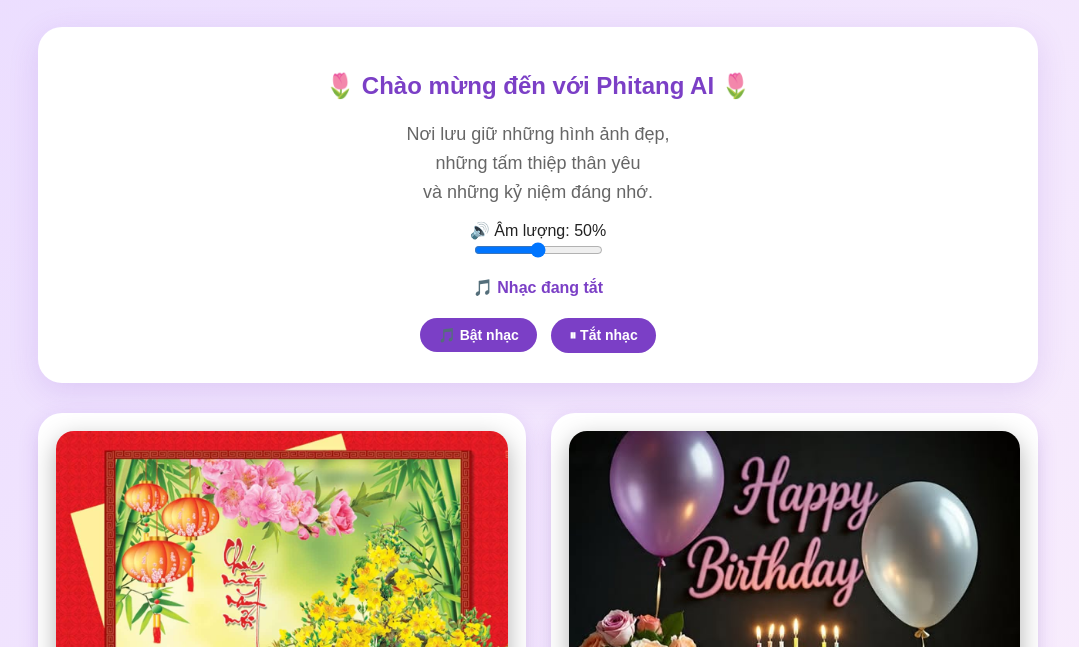
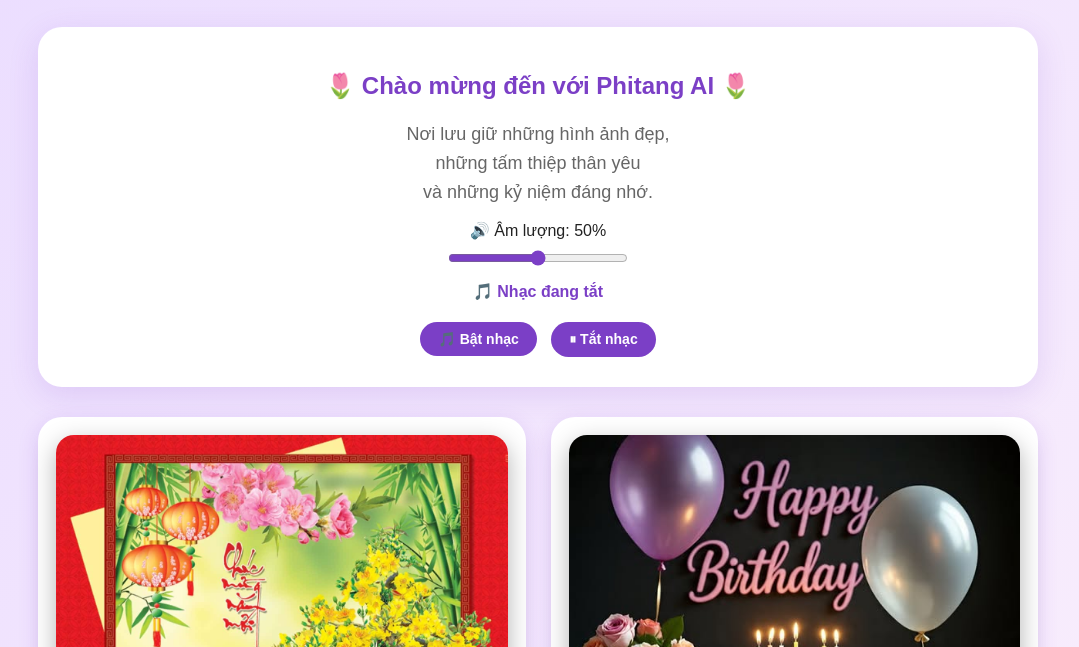
Before and after one commit to phitang165/phitang-ai, a plain HTML site: page index.html in a window 1280 px wide. Shown: the part 153-800 px from the top of the page, without its empty margins (102-1181 px from the left). Drawn offline with Linux system fonts and the light colour scheme.

Commit message:
Update music volume input styling

```diff
--- a/index.html
+++ b/index.html
@@ -172,7 +172,7 @@ h1 {
     <span id="volumeValue">50%</span>
   </label>
   <br>
-  <input id="musicVolume" type="range"
+<input id="musicVolume" type="range" style="width:180px; display:block; margin:10px auto; accent-color:#7b3fc6;"
     min="0" max="100" value="50"
     oninput="
       document.getElementById('backgroundMusic').volume=this.value/100;
```
